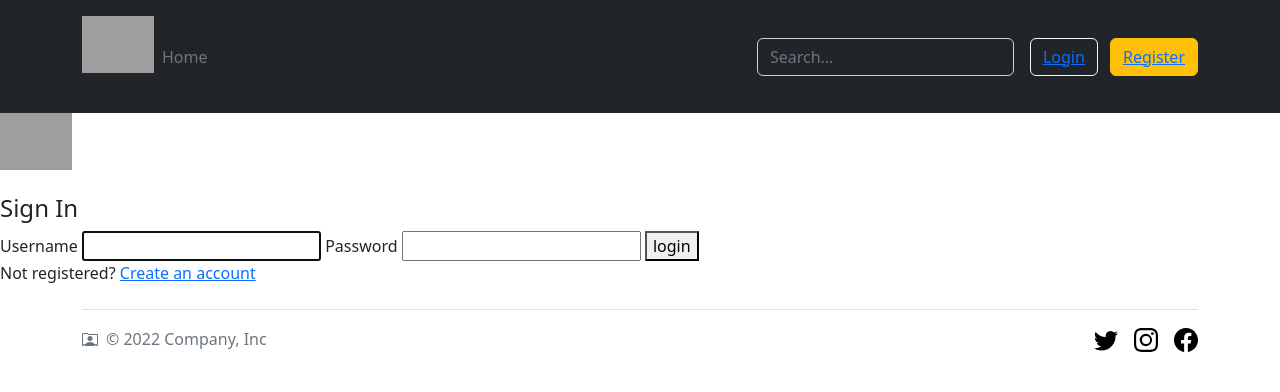
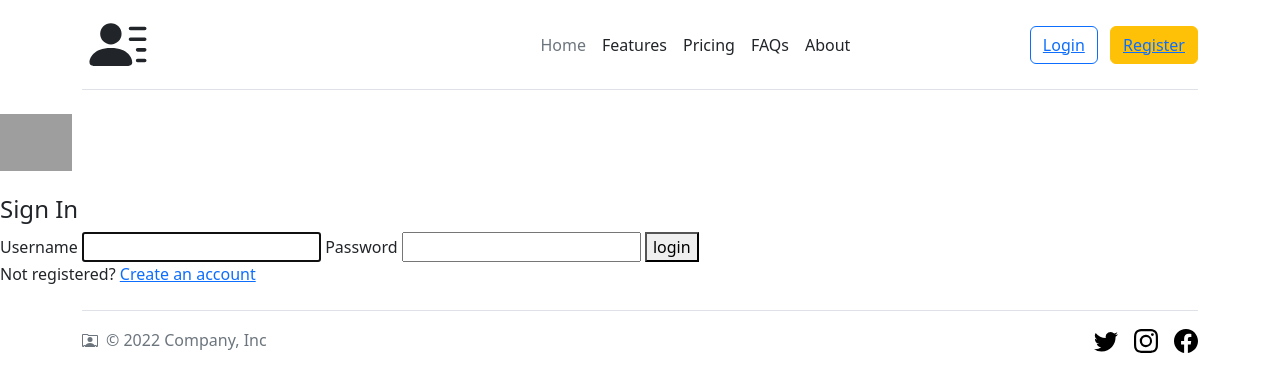
Before and after one commit to Michael-okojie/contact-app, a Django app: page /login/ in a window 1280 px wide. Shown: the top 392 px of the page. Run offline with Django 3.2, Linux system fonts and the light colour scheme; grey boxes are pictures that could not be loaded.

Commit message:
another commit

```diff
--- a/contact/templates/base.html
+++ b/contact/templates/base.html
@@ -7,8 +7,7 @@
     <title>Contact App</title>
     <link rel="stylesheet" href="{% static '/css/main.css' %}" type="text/css">
     <link rel="stylesheet" href="{% static '/css/list-groups.css' %}" type="text/css">
-    {% comment %}
-    <link rel="stylesheet" href="{% static '/css/signin.css' %}" type="text/css"> {% endcomment %}
+<!--    <link rel="stylesheet" href="{% static '/css/signin.css' %}" type="text/css"> -->
     <!-- CSS only -->
     <link href="https://cdn.jsdelivr.net/npm/bootstrap@5.2.2/dist/css/bootstrap.min.css" rel="stylesheet"
         integrity="sha384-Zenh87qX5JnK2Jl0vWa8Ck2rdkQ2Bzep5IDxbcnCeuOxjzrPF/et3URy9Bv1WTRi" crossorigin="anonymous">
@@ -59,46 +58,75 @@
         </symbol>
     </svg>
 
-    <header class="p-3 text-bg-dark">
+<!--    <header class="p-3 text-bg-dark">-->
+<!--        <div class="container">-->
+<!--            <div class="d-flex flex-wrap align-items-center justify-content-center justify-content-lg-start">-->
+<!--                <a href="/" class="d-flex align-items-center mb-2 mb-lg-0 text-white text-decoration-none">-->
+<!--&lt;!&ndash;                   <svg xmlns="http://www.w3.org/2000/svg" width="16" height="16" fill="currentColor"&ndash;&gt;-->
+<!--&lt;!&ndash;                        class="bi bi-person-rolodex" viewBox="0 0 16 16">&ndash;&gt;-->
+<!--&lt;!&ndash;                        <path d="M8 9.05a2.5 2.5 0 1 0 0-5 2.5 2.5 0 0 0 0 5Z" />&ndash;&gt;-->
+<!--&lt;!&ndash;                        <path&ndash;&gt;-->
+<!--&lt;!&ndash;                            d="M1 1a1 1 0 0 0-1 1v11a1 1 0 0 0 1 1h.5a.5.5 0 0 0 .5-.5.5.5 0 0 1 1 0 .5.5 0 0 0 .5.5h9a.5.5 0 0 0 .5-.5.5.5 0 0 1 1 0 .5.5 0 0 0 .5.5h.5a1 1 0 0 0 1-1V3a1 1 0 0 0-1-1H6.707L6 1.293A1 1 0 0 0 5.293 1H1Zm0 1h4.293L6 2.707A1 1 0 0 0 6.707 3H15v10h-.085a1.5 1.5 0 0 0-2.4-.63C11.885 11.223 10.554 10 8 10c-2.555 0-3.886 1.224-4.514 2.37a1.5 1.5 0 0 0-2.4.63H1V2Z" />&ndash;&gt;-->
+<!--&lt;!&ndash;                    </svg> &ndash;&gt;-->
+<!--                    <img class="mb-4" src="{% static '/images/person-rolodex.svg' %}" alt="" width="72" height="57">-->
+<!--                </a>-->
+
+<!--                <ul class="nav col-12 col-lg-auto me-lg-auto mb-2 justify-content-center mb-md-0">-->
+<!--                    <li><a href="{% url 'contacts' %}" class="nav-link px-2 text-secondary">Home</a></li>-->
+<!--&lt;!&ndash;                    <li><a href="#" class="nav-link px-2 text-white"></a>Create</li>&ndash;&gt;-->
+<!--&lt;!&ndash;                    <li><a href="#" class="nav-link px-2 text-white">Update</a></li>&ndash;&gt;-->
+<!--&lt;!&ndash;                    <li><a href="#" class="nav-link px-2 text-white">Detail</a></li>&ndash;&gt;-->
+<!--&lt;!&ndash;                    <li><a href="#" class="nav-link px-2 text-white">Delete</a></li> &ndash;&gt;-->
+<!--                </ul>-->
+
+<!--                <form class="col-12 col-lg-auto mb-3 mb-lg-0 me-lg-3" role="search">-->
+<!--                    <input type="search" class="form-control form-control-dark text-bg-dark" placeholder="Search..."-->
+<!--                        aria-label="Search">-->
+<!--                </form>-->
+
+<!--                <div class="text-end">-->
+<!--                    {% if request.user.is_authenticated %}-->
+<!--                    <button type="button" class="btn btn-outline-light me-2"><a-->
+<!--                            href="{% url 'logout' %}">Logout</a></button>-->
+<!--                    {% else %}-->
+<!--                    <button type="button" class="btn btn-outline-light me-2"><a-->
+<!--                            href="{% url 'login' %}">Login</a></button>-->
+<!--                    <button type="button" class="btn btn-warning"><a href="{% url 'register' %}">Register</a></button>-->
+<!--                    {% endif %}-->
+
+<!--                </div>-->
+<!--            </div>-->
+<!--        </div>-->
+<!--    </header>-->
     <div class="container">
-            <div class="d-flex flex-wrap align-items-center justify-content-center justify-content-lg-start">
-                <a href="/" class="d-flex align-items-center mb-2 mb-lg-0 text-white text-decoration-none">
-                    {% comment %} <svg xmlns="http://www.w3.org/2000/svg" width="16" height="16" fill="currentColor"
-                        class="bi bi-person-rolodex" viewBox="0 0 16 16">
-                        <path d="M8 9.05a2.5 2.5 0 1 0 0-5 2.5 2.5 0 0 0 0 5Z" />
-                        <path
-                            d="M1 1a1 1 0 0 0-1 1v11a1 1 0 0 0 1 1h.5a.5.5 0 0 0 .5-.5.5.5 0 0 1 1 0 .5.5 0 0 0 .5.5h9a.5.5 0 0 0 .5-.5.5.5 0 0 1 1 0 .5.5 0 0 0 .5.5h.5a1 1 0 0 0 1-1V3a1 1 0 0 0-1-1H6.707L6 1.293A1 1 0 0 0 5.293 1H1Zm0 1h4.293L6 2.707A1 1 0 0 0 6.707 3H15v10h-.085a1.5 1.5 0 0 0-2.4-.63C11.885 11.223 10.554 10 8 10c-2.555 0-3.886 1.224-4.514 2.37a1.5 1.5 0 0 0-2.4.63H1V2Z" />
-                    </svg> {% endcomment %}
-                    <img class="mb-4" src="{% static '/images/person-rolodex.svg' %}" alt="" width="72" height="57">
+        <header class="d-flex flex-wrap align-items-center justify-content-center justify-content-md-between py-3 mb-4 border-bottom">
+          <a href="/" class="d-flex align-items-center col-md-3 mb-2 mb-md-0 text-dark text-decoration-none">
+              <svg xmlns="http://www.w3.org/2000/svg" width="72" height="57" fill="currentColor" class="bi bi-person-lines-fill" viewBox="0 0 16 16">
+                <path d="M6 8a3 3 0 1 0 0-6 3 3 0 0 0 0 6zm-5 6s-1 0-1-1 1-4 6-4 6 3 6 4-1 1-1 1H1zM11 3.5a.5.5 0 0 1 .5-.5h4a.5.5 0 0 1 0 1h-4a.5.5 0 0 1-.5-.5zm.5 2.5a.5.5 0 0 0 0 1h4a.5.5 0 0 0 0-1h-4zm2 3a.5.5 0 0 0 0 1h2a.5.5 0 0 0 0-1h-2zm0 3a.5.5 0 0 0 0 1h2a.5.5 0 0 0 0-1h-2z"/>
+              </svg>
+<!--              <img class="mb-4" src="{% static '/images/person-rolodex.svg' %}" alt="" width="72" height="57">-->
           </a>
 
-                <ul class="nav col-12 col-lg-auto me-lg-auto mb-2 justify-content-center mb-md-0">
-                    <li><a href="{% url 'contacts' %}" class="nav-link px-2 text-secondary">Home</a></li>
-                    {% comment %} <li><a href="#" class="nav-link px-2 text-white"></a>Create</li>
-                    <li><a href="#" class="nav-link px-2 text-white">Update</a></li>
-                    <li><a href="#" class="nav-link px-2 text-white">Detail</a></li>
-                    <li><a href="#" class="nav-link px-2 text-white">Delete</a></li> {% endcomment %}
+          <ul class="nav col-12 col-md-auto mb-2 justify-content-center mb-md-0">
+            <li><a href="#" class="nav-link px-2 link-secondary">Home</a></li>
+            <li><a href="#" class="nav-link px-2 link-dark">Features</a></li>
+            <li><a href="#" class="nav-link px-2 link-dark">Pricing</a></li>
+            <li><a href="#" class="nav-link px-2 link-dark">FAQs</a></li>
+            <li><a href="#" class="nav-link px-2 link-dark">About</a></li>
           </ul>
-
-                <form class="col-12 col-lg-auto mb-3 mb-lg-0 me-lg-3" role="search">
-                    <input type="search" class="form-control form-control-dark text-bg-dark" placeholder="Search..."
-                        aria-label="Search">
-                </form>
-
           <div class="text-end">
             {% if request.user.is_authenticated %}
-                    <button type="button" class="btn btn-outline-light me-2"><a
+            <button type="button" class="btn btn-outline-primary me-2"><a
                     href="{% url 'logout' %}">Logout</a></button>
             {% else %}
-                    <button type="button" class="btn btn-outline-light me-2"><a
+            <button type="button" class="btn btn-outline-primary me-2"><a
                     href="{% url 'login' %}">Login</a></button>
             <button type="button" class="btn btn-warning"><a href="{% url 'register' %}">Register</a></button>
             {% endif %}
 
         </div>
+        </header>
       </div>
-        </div>
-    </header>
     {% block content %}
     {% endblock content %}
     <div class="container">
--- a/contact/templates/login.html
+++ b/contact/templates/login.html
@@ -5,7 +5,7 @@
 <div class="login-page">
     <div class="form">
         <form class="login-form" method="post">
-            <img class="mb-4" src="{% static '/images/person-rolodex.svg' %}" alt="" width="72" height="57">
+            <img class="mb-4" src="{% static '/images/person-lines-fill.svg' %}" alt="" width="72" height="57">
             <h4>Sign In</h4>
             {% csrf_token %}
             <label>{{ form.username.label }}</label>
--- a/contact/views.py
+++ b/contact/views.py
@@ -1,6 +1,6 @@
 from django.shortcuts import redirect
 from django.views.generic import UpdateView, CreateView, DeleteView, ListView, DetailView, FormView
-from django.urls import reverse_lazy, reverse
+from django.urls import reverse_lazy
 from .models import Contact
 from django.contrib.auth.forms import UserCreationForm
 
```
Also changed, not shown: db.sqlite3, 1 other file. Lines whose indentation alone changed are shown as unchanged.
